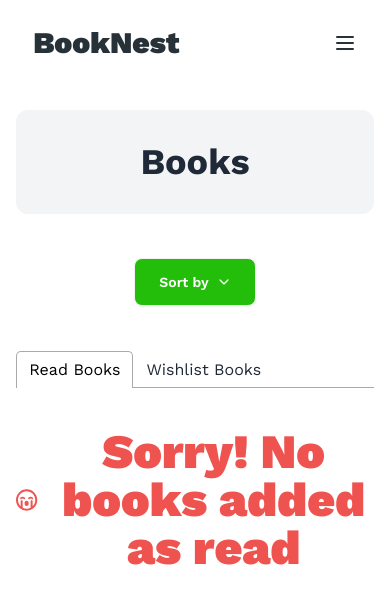
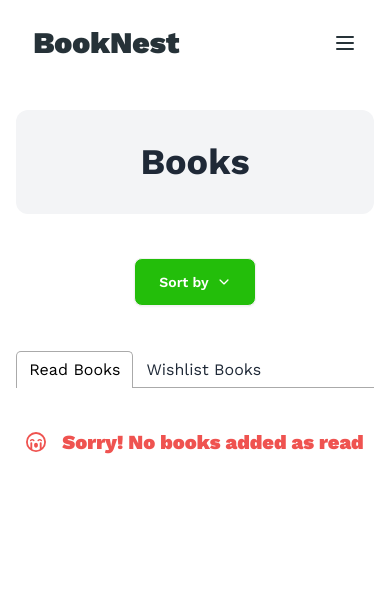
Before and after one commit to Anupam2570632/BookNest, a React (Vite) app: page /listedbooks in a window 390 px wide. Shown: the top 604 px of the page. Built offline with nearby package versions, Linux system fonts and the light colour scheme; a web font is replaced by a local one.

Commit message:
fix the font size of error page and listed book alert message

```diff
--- a/src/components/EoorPage/ErrorPage.jsx
+++ b/src/components/EoorPage/ErrorPage.jsx
@@ -5,7 +5,7 @@ import { Link } from "react-router-dom";
 const ErrorPage = () => {
     return (
         <div className="flex flex-col gap-8 items-center h-screen w-screen justify-center">
-            <h2 className="flex text-5xl font-bold gap-4"><FaRegFaceSadCry></FaRegFaceSadCry><span>404  Page Not Found..</span></h2>
+            <h2 className="flex text-3xl md:text-5xl font-bold gap-4"><FaRegFaceSadCry></FaRegFaceSadCry><span>404  Page Not Found..</span></h2>
             <Link to={'/'} className="px-5 py-3 bg-cyan-800 rounded-lg font-bold text-white text-[20px]"><button>GO TO HOMEPAGE</button></Link>
         </div>
     );
--- a/src/components/ListBooks/ListBooks.jsx
+++ b/src/components/ListBooks/ListBooks.jsx
@@ -79,14 +79,14 @@ const ListBooks = () => {
                 <TabPanel>
                     <div className='space-y-6 my-10'>
                         {
-                            readData.length ? readData.map((book, idx) => <ReadBook key={idx} book={book}></ReadBook>) : <div className='flex items-center gap-4 text-center w-full font-black justify-center text-red-400 text-5xl'> <FaRegFaceSadCry />Sorry! No books added as read</div>
+                            readData.length ? readData.map((book, idx) => <ReadBook key={idx} book={book}></ReadBook>) : <div className='flex items-center gap-4 text-center w-full font-black justify-center text-red-400 text-xl md:text-5xl'> <FaRegFaceSadCry />Sorry! No books added as read</div>
                         }
                     </div>
                 </TabPanel>
                 <TabPanel>
                     <div className='space-y-6 my-10'>
                         {
-                            wishlistData.length ? wishlistData.map((book, idx) => <ReadBook key={idx} book={book}></ReadBook>) : <div className='flex items-center gap-4 text-center w-full font-black justify-center text-red-400 text-5xl'><FaRegFaceSadCry />Sorry! No books added as wishlist</div>
+                            wishlistData.length ? wishlistData.map((book, idx) => <ReadBook key={idx} book={book}></ReadBook>) : <div className='flex items-center gap-4 text-center w-full font-black justify-center text-red-400 text-xl md:text-5xl'><FaRegFaceSadCry />Sorry! No books added as wishlist</div>
                         }
                     </div>
                 </TabPanel>
```
